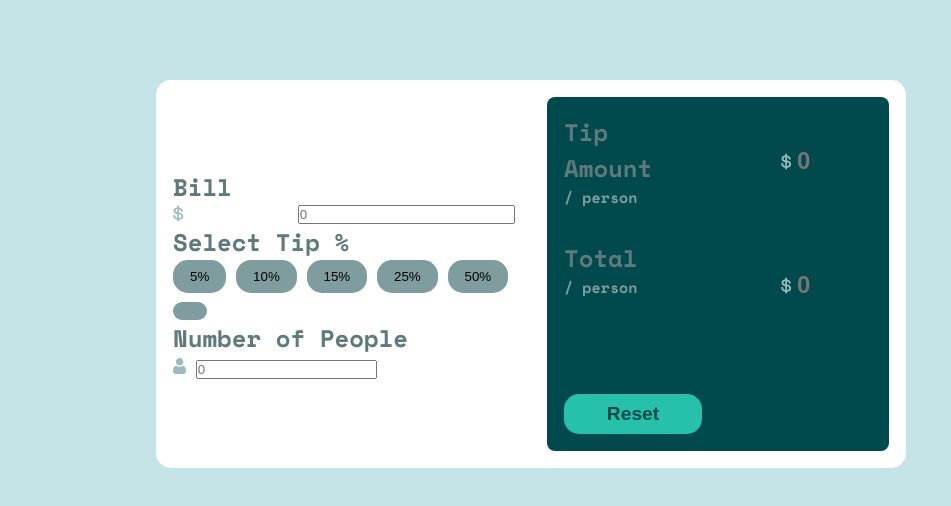
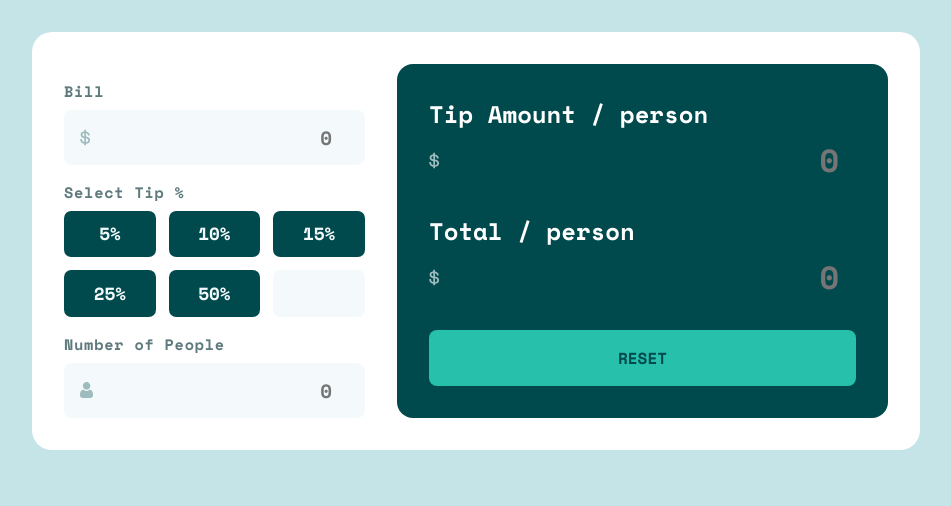
Before and after one commit to moumintech/tip-calculator-app, a plain HTML site: page index.html in a window 1280 px wide. Shown: the whole page, without its empty margins (164-1115 px from the left). Drawn offline with nearby package versions, Linux system fonts and the light colour scheme.

Commit message:
refactor: enhance CSS structure and improve styling consistency

```diff
--- a/style.css
+++ b/style.css
@@ -1,130 +1,168 @@
+/* ------------------------------
+   Variables couleurs
+------------------------------ */
+:root {
+  --primary-400: hsl(172, 67%, 45%);
+
+  --green-900: hsl(183, 100%, 15%);
+  --grey-500: hsl(186, 14%, 43%);
+  --grey-400: hsl(184, 14%, 56%);
+  --grey-200: hsl(185, 41%, 84%);
+  --grey-50: hsl(189, 47%, 97%);
+  --white: hsl(0, 100%, 100%);
+}
+
+/* ------------------------------
+   Reset de base
+------------------------------ */
 * {
   box-sizing: border-box;
+}
+
+body {
   margin: 0;
-  padding: 0;
+  font-family: "Space Mono", monospace;
+  background: var(--grey-200);
+  color: var(--green-900);
 }
-body {
-  font-family: "Space Mono", monospace;
-  font-weight: 700;
-  background-color: hsl(185, 41%, 84%);
-  background-image: url;
+
+main {
+  max-width: 920px;
+  margin: 0 auto;
+  padding: 2rem 1rem;
 }
-main {
-  background-color: hsl(185, 41%, 84%);
-  height: 100vh;
-  margin: 80px auto;
-  width: min(800px, 50%);
-  padding: 0;
-}
+
 section {
+  background: var(--white);
+  border-radius: 1.25rem;
+  padding: 2rem;
   display: grid;
   grid-template-columns: 1fr 1fr;
   gap: 2rem;
-  width: 750px;
-  height: auto;
-  margin: 0;
-  padding: 1rem;
-  place-items: center;
-  background-color: hsl(0, 100%, 100%);
-  border: 1px solid transparent;
-  border-radius: 15px;
 }
-.right-panel {
-  display: grid;
-  grid-template-columns: 1fr 1fr;
-  gap: 2rem;
-  width: 100%;
-  height: 100%;
-  overflow: hidden;
-  position: relative;
-  background-color: hsl(183, 100%, 15%);
-  border: 1px solid transparent;
-  border-radius: 8px;
-  padding: 1rem;
-  position: relative;
+
+/* ------------------------------
+   Panel gauche
+------------------------------ */
+.left-panel h1 {
+  font-size: 0.95rem;
+  letter-spacing: 0.05em;
+  color: var(--grey-500);
+  margin: 1rem 0 0.5rem;
 }
-.totals-person,
-.amount-person {
-  flex: 1;
+
+.bill,
+.people {
   display: flex;
   align-items: center;
-  justify-content: flex-end;
+  gap: 0.5rem;
+  background: var(--grey-50);
+  padding: 0.75rem 1rem;
+  border-radius: 0.5rem;
 }
-.tip-amounts,
-.total {
-  background-color: hsl(183, 100%, 15%);
-  font-size: medium;
-  font-weight: bold;
+
+.bill input,
+.people input {
+  width: 100%;
   border: none;
+  background: transparent;
+  text-align: right;
+  font: 700 1.2rem "Space Mono", monospace;
+  color: var(--green-900);
+  outline: none;
 }
-.person {
-  display: block;
-  color: hsl(184, 14%, 56%);
-  font-size: x-small;
-  font-size: 15px;
+
+.tip-buttons {
+  display: grid;
+  grid-template-columns: repeat(3, 1fr);
+  gap: 0.8rem;
 }
-.reset {
-  margin-left: auto;
-  margin-right: auto;
-  width: 100%;
-  font-size: 1.2rem;
-  font-weight: bold;
+.tip-button {
+  background: var(--green-900);
+  color: var(--grey-50);
+  border: none;
+  border-radius: 0.45rem;
+  font: 700 1.1rem/1 "Space Mono", monospace;
+  padding: 0.9rem 0.5rem;
+  cursor: pointer;
+}
+.tip-button.active {
+  background: var(--primary-400);
+  color: var(--green-900);
+}
+.custom-tip-input {
+  background: var(--grey-50);
+  border: none;
+  border-radius: 0.45rem;
+  padding: 0.9rem 0.75rem;
+  text-align: right;
+  font: 700 1.1rem/1 "Space Mono", monospace;
+  outline: none;
+  color: var(--green-900);
+}
+.custom-tip-input::placeholder {
+  color: var(--grey-400);
+}
 
-  width: 100%;
-  margin-top: 2rem;
-  border: 1px solid transparent;
-  border-radius: 15px;
-  background-color: hsl(172, 67%, 45%);
-  color: hsl(183, 100%, 15%);
-  padding: 0.5rem 2rem;
+/* ------------------------------
+   Panel droit
+------------------------------ */
+.right-panel {
+  background: var(--green-900);
+  color: var(--white);
+  border-radius: 1rem;
+  padding: 2rem;
+  display: flex;
+  flex-direction: column;
+  justify-content: space-between;
 }
-h1 {
-  color: hsl(186, 14%, 43%);
+
+.title-tip,
+.title-total {
+  margin: 0;
 }
-.bill {
-  display: grid;
-  grid-template-columns: 1fr 2fr;
-  gap: 1rem;
-  /*
-  flex-direction: row;
+
+.amount-person,
+.totals-person {
+  display: flex;
   align-items: center;
-  justify-content: space-between;
-  border: 1px solid transparent;
-  border-radius: 8px;
-  background-color: hsl(185, 41%, 84%);*/
-}
-*/ .bill-input {
-  display: flex;
-  justify-content: flex-end;
-  background-color: hsl(185, 41%, 84%);
-  border: none;
-  outline: none;
-  padding: 0.5rem;
-}
-button,
-.custom-tip-input {
-  border: 1px solid transparent;
-  border-radius: 15px;
-  background-color: hsl(184, 14%, 56%);
-  padding: 0.5rem 1rem;
+  gap: 0.75rem;
+  margin-bottom: 1.5rem;
 }
 
 .tip-amount,
-.total-amount,
-.icon-dollar {
-  font-weight: bolder;
-  width: 80px;
-  height: 90px;
-  font-size: 1.5rem;
-  color: hsl(172, 67%, 45%);
-  padding: 5px;
+.total-amount {
+  flex: 1;
   border: none;
+  background: transparent;
+  text-align: right;
+  font: 700 2rem "Space Mono", monospace;
+  color: var(--primary-400);
   outline: none;
-  background-color: hsl(183, 100%, 15%);
 }
 
-input[type="number"]::-webkit-inner-spin-button,
-input[type="number"]::-webkit-outer-spin-button {
-  -webkit-appearance: none;
-  margin: 0;
+.reset {
+  width: 100%;
+  padding: 1rem;
+  border: none;
+  border-radius: 0.5rem;
+  background: var(--primary-400);
+  color: var(--green-900);
+  font: 700 1rem "Space Mono", monospace;
+  text-transform: uppercase;
+  cursor: pointer;
 }
+
+.reset:disabled {
+  opacity: 0.5;
+  cursor: not-allowed;
+}
+
+/* ------------------------------
+   Responsive
+------------------------------ */
+@media (max-width: 820px) {
+  section {
+    grid-template-columns: 1fr;
+  }
+}
```
